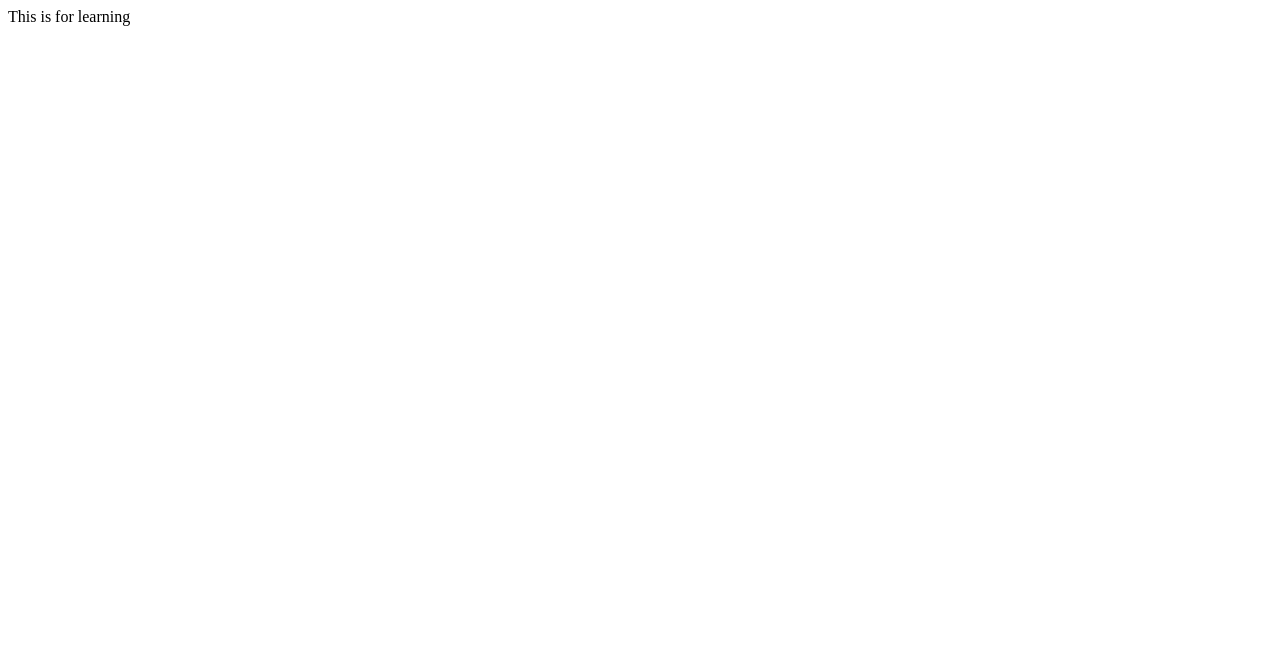
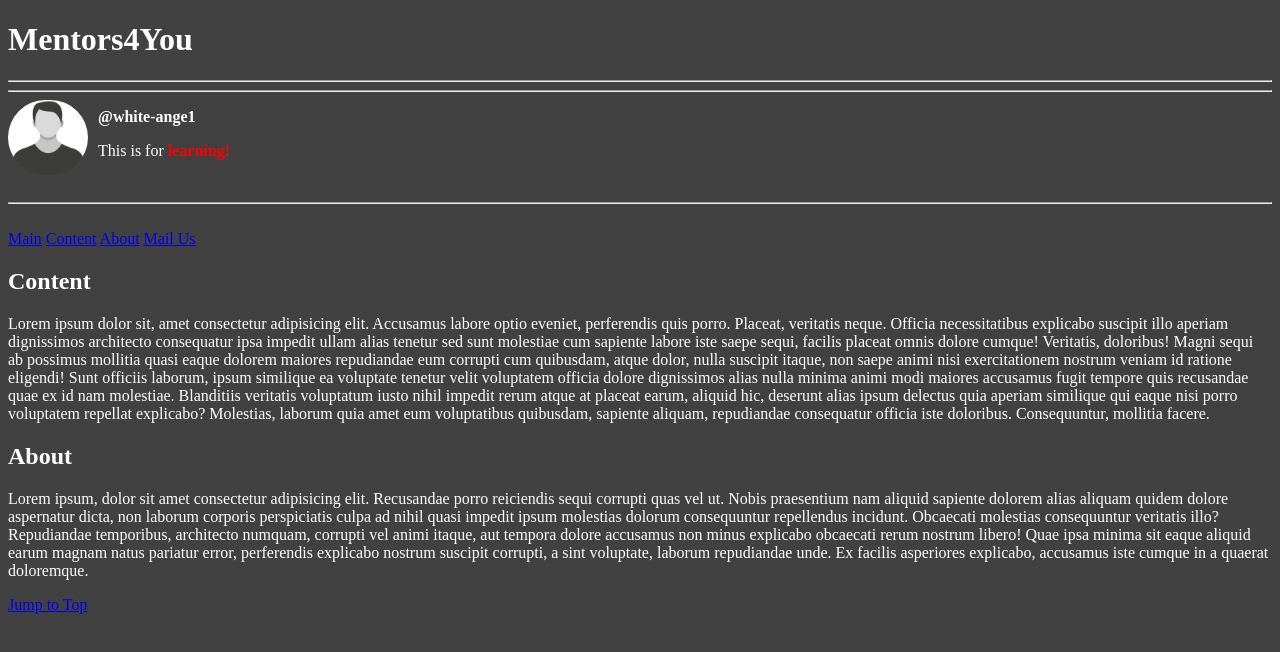
Before and after one commit to white-ange1/mentors4you, a plain HTML site: page practice/index.html in a window 1280 px wide. Drawn offline with Linux system fonts and the light colour scheme.

Commit message:
Added two new files and modified one in practice directory

```diff
--- a/practice/index.html
+++ b/practice/index.html
@@ -1,9 +1,63 @@
-<html>
-    <head>
-        <title>New Web</title>
-    </head>
+<!DOCTYPE html>
+<html lang="en">
+  <head>
+    <meta charset="UTF-8" />
+    <meta name="viewport" content="width=device-width, initial-scale=1.0" />
+    <link rel="stylesheet" href="style.css" />
+  </head>
 
-    <body>
-        <p>This is for learning</p>
-    </body>
+  <body>
+    <h1>Mentors4You</h1>
+    <hr />
+    <hr />
+    <a href="defaultprofile.png">
+      <img src="defaultprofile.png" alt="profile_photo" />
+    </a>
+    <p class="username">@white-ange1</p>
+    <p>This is for <strong>learning!</strong></p>
+    <br />
+    <hr />
+    <br />
+    <a href="/index.html" target="_blank">Main</a>
+    <a href="#content">Content</a>
+    <a href="#about">About</a>
+    <a href="mailto:lnegi0001@gmail.com">Mail Us</a>
+
+    <h2 id="content">Content</h2>
+    <p>
+      Lorem ipsum dolor sit, amet consectetur adipisicing elit. Accusamus labore
+      optio eveniet, perferendis quis porro. Placeat, veritatis neque. Officia
+      necessitatibus explicabo suscipit illo aperiam dignissimos architecto
+      consequatur ipsa impedit ullam alias tenetur sed sunt molestiae cum
+      sapiente labore iste saepe sequi, facilis placeat omnis dolore cumque!
+      Veritatis, doloribus! Magni sequi ab possimus mollitia quasi eaque dolorem
+      maiores repudiandae eum corrupti cum quibusdam, atque dolor, nulla
+      suscipit itaque, non saepe animi nisi exercitationem nostrum veniam id
+      ratione eligendi! Sunt officiis laborum, ipsum similique ea voluptate
+      tenetur velit voluptatem officia dolore dignissimos alias nulla minima
+      animi modi maiores accusamus fugit tempore quis recusandae quae ex id nam
+      molestiae. Blanditiis veritatis voluptatum iusto nihil impedit rerum atque
+      at placeat earum, aliquid hic, deserunt alias ipsum delectus quia aperiam
+      similique qui eaque nisi porro voluptatem repellat explicabo? Molestias,
+      laborum quia amet eum voluptatibus quibusdam, sapiente aliquam,
+      repudiandae consequatur officia iste doloribus. Consequuntur, mollitia
+      facere.
+    </p>
+
+    <h2 id="about">About</h2>
+    <p>
+      Lorem ipsum, dolor sit amet consectetur adipisicing elit. Recusandae porro
+      reiciendis sequi corrupti quas vel ut. Nobis praesentium nam aliquid
+      sapiente dolorem alias aliquam quidem dolore aspernatur dicta, non laborum
+      corporis perspiciatis culpa ad nihil quasi impedit ipsum molestias dolorum
+      consequuntur repellendus incidunt. Obcaecati molestias consequuntur
+      veritatis illo? Repudiandae temporibus, architecto numquam, corrupti vel
+      animi itaque, aut tempora dolore accusamus non minus explicabo obcaecati
+      rerum nostrum libero! Quae ipsa minima sit eaque aliquid earum magnam
+      natus pariatur error, perferendis explicabo nostrum suscipit corrupti, a
+      sint voluptate, laborum repudiandae unde. Ex facilis asperiores explicabo,
+      accusamus iste cumque in a quaerat doloremque.
+    </p>
+    <a href="#">Jump to Top</a>
+  </body>
 </html>
--- /dev/null
+++ b/practice/style.css
@@ -0,0 +1,19 @@
+img {
+  width: 80px;
+  border-radius: 40px;
+  float: left;
+  margin-right: 10px;
+}
+
+.username {
+  font-weight: bold;
+}
+
+body {
+    background-color: #414141;
+    color: white;
+}
+
+strong {
+    color: red;
+}
```
Also changed, not shown: practice/defaultprofile.png (added).
